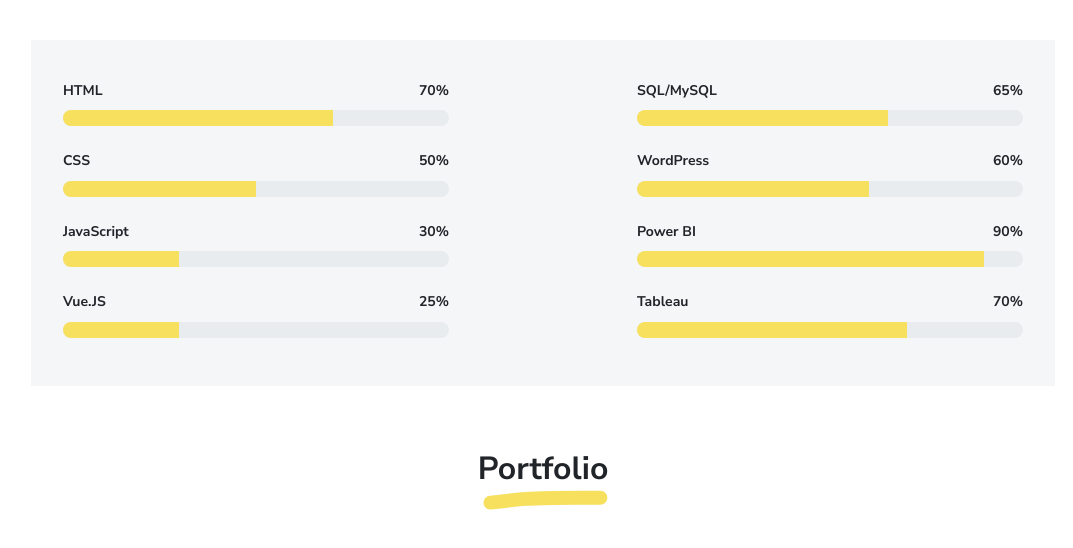
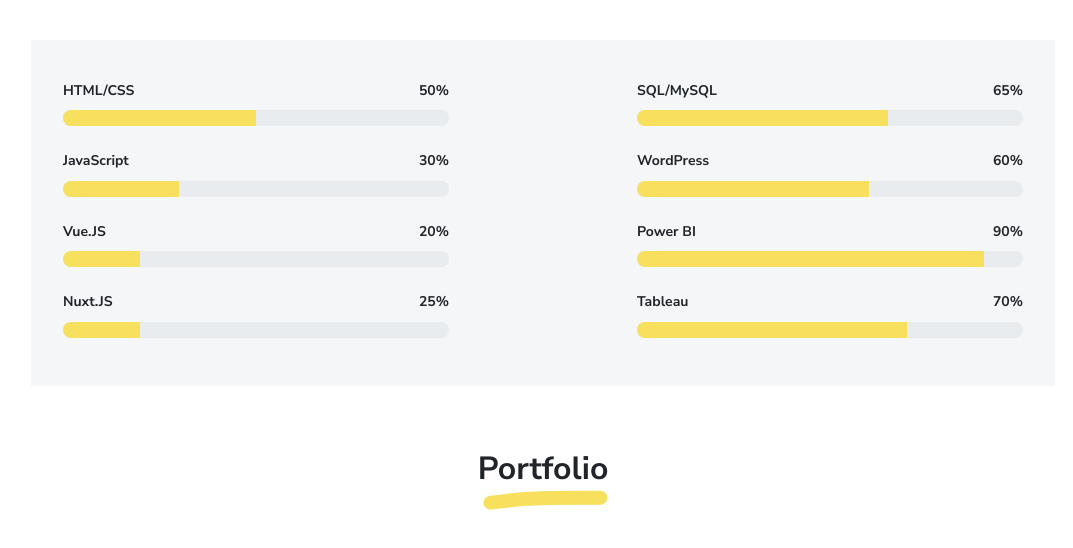
Before and after one commit to Menegueli/Portfolio, a plain HTML site: page index.html in a window 1280 px wide. Shown: the part 680-1228 px from the top of the page, without its empty margins (97-1170 px from the left). Drawn offline with Linux system fonts and the light colour scheme.

Commit message:
Update index.html

```diff
--- a/index.html
+++ b/index.html
@@ -92,27 +92,27 @@
       <div class="row">
         <div class="col-md-5">
           <div class="py-1">
-            <div class="d-flex text-small fw-bolder"><span class="me-auto">HTML</span><span>70%</span></div>
+            <div class="d-flex text-small fw-bolder"><span class="me-auto">HTML/CSS</span><span>50%</span></div>
             <div class="progress my-1">
-              <div class="progress-bar bg-primary" role="progressbar" data-aos="zoom-in-right" data-aos-delay="100" data-aos-anchor=".skills-section" style="width: 70%" aria-valuenow="70" aria-valuemin="0" aria-valuemax="100"></div>
-            </div>
-          </div>
-          <div class="py-1">
-            <div class="d-flex text-small fw-bolder"><span class="me-auto">CSS</span><span>50%</span></div>
-            <div class="progress my-1">
-              <div class="progress-bar bg-primary" role="progressbar" data-aos="zoom-in-right" data-aos-delay="200" data-aos-anchor=".skills-section" style="width: 50%" aria-valuenow="50" aria-valuemin="0" aria-valuemax="100"></div>
+              <div class="progress-bar bg-primary" role="progressbar" data-aos="zoom-in-right" data-aos-delay="100" data-aos-anchor=".skills-section" style="width: 50%" aria-valuenow="50" aria-valuemin="0" aria-valuemax="100"></div>
             </div>
           </div>
           <div class="py-1">
             <div class="d-flex text-small fw-bolder"><span class="me-auto">JavaScript</span><span>30%</span></div>
             <div class="progress my-1">
-              <div class="progress-bar bg-primary" role="progressbar" data-aos="zoom-in-right" data-aos-delay="300" data-aos-anchor=".skills-section" style="width: 30%" aria-valuenow="30" aria-valuemin="0" aria-valuemax="100"></div>
+              <div class="progress-bar bg-primary" role="progressbar" data-aos="zoom-in-right" data-aos-delay="200" data-aos-anchor=".skills-section" style="width: 30%" aria-valuenow="30" aria-valuemin="0" aria-valuemax="100"></div>
             </div>
           </div>
           <div class="py-1">
-            <div class="d-flex text-small fw-bolder"><span class="me-auto">Vue.JS</span><span>25%</span></div>
+            <div class="d-flex text-small fw-bolder"><span class="me-auto">Vue.JS</span><span>20%</span></div>
             <div class="progress my-1">
-              <div class="progress-bar bg-primary" role="progressbar" data-aos="zoom-in-right" data-aos-delay="300" data-aos-anchor=".skills-section" style="width: 30%" aria-valuenow="30" aria-valuemin="0" aria-valuemax="100"></div>
+              <div class="progress-bar bg-primary" role="progressbar" data-aos="zoom-in-right" data-aos-delay="300" data-aos-anchor=".skills-section" style="width: 20%" aria-valuenow="20" aria-valuemin="0" aria-valuemax="100"></div>
+            </div>
+          </div>
+          <div class="py-1">
+            <div class="d-flex text-small fw-bolder"><span class="me-auto">Nuxt.JS</span><span>25%</span></div>
+            <div class="progress my-1">
+              <div class="progress-bar bg-primary" role="progressbar" data-aos="zoom-in-right" data-aos-delay="300" data-aos-anchor=".skills-section" style="width: 20%" aria-valuenow="20" aria-valuemin="0" aria-valuemax="100"></div>
             </div>
           </div>
         </div>
```
